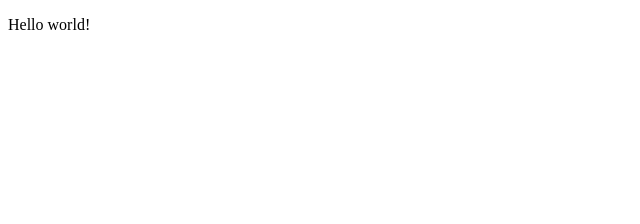
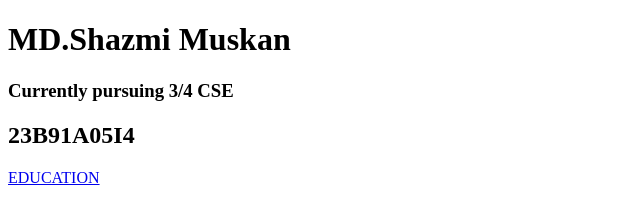
Before and after one commit to shazmimuskan/portfolio, a plain HTML site: page index.html in a window 1280 px wide. Shown: the whole page, without its empty margins (0-640 px from the left). Drawn offline with Linux system fonts and the light colour scheme.

Commit message:
Update index.html

```diff
--- a/index.html
+++ b/index.html
@@ -3,9 +3,12 @@
 <head>
     <meta charset="UTF-8">
     <meta name="viewport" content="width=device-width, initial-scale=1.0">
-    <title>Document</title>
+    <title>Portfolio</title>
 </head>
 <body>
-    <p>Hello world!</p>
+<h1>MD.Shazmi Muskan</h1>
+<h3>Currently pursuing 3/4 CSE</h3>
+<h2>23B91A05I4</h2>
+    <a href="EDUCATION.html">EDUCATION</a>
 </body>
 </html>
```
